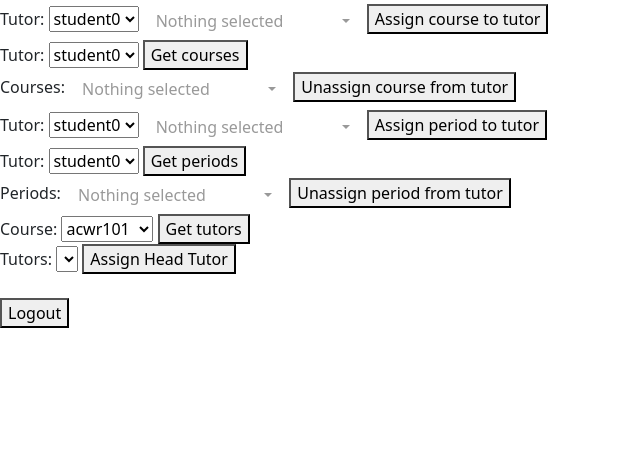
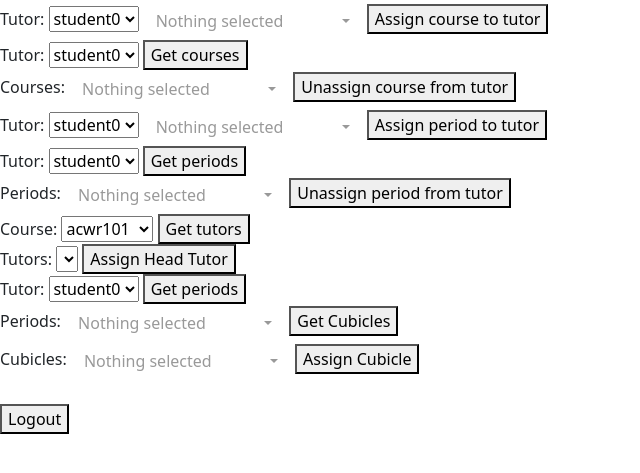
Before and after one commit to vakin18/Comp306_project, a Flask app: page /select-tutor in a window 1280 px wide. Shown: the part 282-755 px from the top of the page, without its empty margins (0-640 px from the left). Run offline with Flask 3, Linux system fonts and the light colour scheme; data comes from the database, SQL or seed files in the repository; both versions use the stored data as it was after the commit; lists and menus that the app fills with data are empty; parts of the project's set-up code (start-up, migrations or seed data) failed here and were passed over; some libraries are stand-ins or nearby versions.

Commit message:
started working on cubicle relations

```diff
--- a/app.py
+++ b/app.py
@@ -7,6 +7,7 @@ import service.PeriodService as PS
 import service.TutorService as TS
 import service.CourseService as CS
 import service.CourseTutorService as CTS
+import service.TutorPeriodCubicleService as TPCS
 from constants import ALL_DAYS, ALL_INTERVALS
 
 app = Flask(__name__)
@@ -168,6 +169,67 @@ def selectTutorForPeriod():
                            all_tutors=all_tutors)
 
 
+@app.route('/select-cubicle', methods=['POST'])
+def selectTutorPeriodCubicle():
+    selected_period = request.form.get('period_selection')
+
+
+    selected_tutor = request.form.get('all_tutors')
+
+    periods = PS.getAllPeriods()
+    period_strings = PS.periodToString(periods)
+    all_courses = CS.getAllCourses()
+    all_tutors = TS.getAllTutors()
+    assigned_periods = TPS.getPeriodsByTutor(selected_tutor)
+
+
+
+    selected_period_string = PS.stringToPeriod([selected_period])
+
+    print("selected_period: !!!!!!", selected_period)
+
+
+
+    free_cubicles = TPCS.getFreeCubicles(selected_period_string[0][0], selected_period_string[0][1])
+
+    print(free_cubicles)
+
+    return render_template('dashboard.html', username=session.get("username"), role='admin', periods=period_strings,
+                           courses=all_courses, selected_tutor=selected_tutor, assigned_periods=assigned_periods,
+                           all_tutors=all_tutors, selected_period=selected_period, free_cubicles=free_cubicles)
+
+@app.route('/assign-cubicle', methods=['POST'])
+def assignTutorPeriodCubicle():
+    selected_cubicle = request.form.get('cubicle-selection')
+    selected_period = request.form.get('period_selection')
+    selected_tutor = request.form.get('all_tutors')
+
+
+    print("tutor: " , selected_tutor)
+    print("cubicle: " , selected_cubicle)
+    print("selected_period: ", selected_period)
+
+    for k,v in request.form.items():
+        print(k, v)
+
+
+    selected_period_string = PS.stringToPeriod([selected_period])
+
+    print("period string 0: " , selected_period_string[0][0])
+    print("period string 1: " , selected_period_string[0][1])
+
+    TPS.createTutorPeriodCubicle(selected_tutor, selected_period_string[0][0], selected_period_string[0][1], selected_cubicle)
+
+    return redirect(url_for("dashboard"))
+
+
+
+
+
+
+
+
+
 @app.route('/unassign-period', methods=['POST'])
 def unassignPeriod():
     selected_tutor = request.form.get('all_tutors')
--- a/constants.py
+++ b/constants.py
@@ -7,6 +7,7 @@ class DB:
     periods = "periods_db"
     tutor_period = "tutor_period_db"
     course_tutor = "course_tutor_db"
+    tp_cubicle = "tp_cubicle_db"
 
 class UserModel:
     username = 0
@@ -77,4 +78,13 @@ for day in DAYS:
     for interval in INTERVALS:
         PERIOD_TUPLES.append((day, interval))
 
-CUBICLE_TUPLES = []
+CUBICLE_TUPLES = [('1', 'Kolt Office'),
+                  ('2', 'Kolt Office'),
+                  ('3', 'Kolt Office'),
+                  ('4', 'Kolt Office'),
+                  ('5', 'Kolt Office'),
+                  ('6', 'Kolt Office'),
+                  ('7', 'Kolt Office'),
+                  ('8', 'Kolt Office'),
+                  ('9', 'Kolt Office'),
+                  ('10', 'Kolt Office')]
--- a/setup.py
+++ b/setup.py
@@ -4,6 +4,7 @@ import repository.PeriodRepository as PR
 import repository.TutorPeriodRepository as TPR
 import repository.CourseTutorRepository as CTR
 import repository.CubicleRepository as CubR
+import repository.TutorPeriodCubicleRepository as TPCR
 
 UR.initializeUserTable()
 UR.initializeTutorTable()
@@ -12,3 +13,4 @@ PR.initializePeriodTable()
 TPR.initializeTutorPeriodTable()
 CTR.initializeCourseTutorTable()
 CubR.initializeCubicleTable()
+TPCR.initializeTutorPeriodCubicleTable()
--- a/templates/dashboard.html
+++ b/templates/dashboard.html
@@ -256,6 +256,51 @@
         </form>
 
     </div>
+
+    <div class="buttons">
+        <form action="/select-tutor-for-period" method="GET">
+            <label for="tutor">Tutor:</label>
+            <select id="all_tutors" name="all_tutors">
+                {% if all_tutors %}
+                {% for tutor in all_tutors %}
+                <option value="{{tutor}}" {% if selected_tutor and tutor==selected_tutor %} selected {% endif %}> {{tutor}} </option>
+                {% endfor %}
+                {% endif %}
+            </select>
+            <button>Get periods</button>
+        </form>
+
+        <form action="/select-cubicle" method="POST">
+            <label for="period_selection">Periods:</label>
+            <select id="period_selection" name="period_selection" class="selectpicker"
+                aria-label="size 3 select example">
+                {% for assigned_period in assigned_periods %}
+                <option value="{{assigned_period}}">{{assigned_period}}</option>
+                {% endfor %}
+            </select>
+
+            <input type="hidden" id="all_tutors" name="all_tutors" value={{selected_tutor}}>
+            <button>Get Cubicles</button>
+        </form>
+
+        <form action="/assign-cubicle" method="POST">
+            <label for="cubicle-selection">Cubicles:</label>
+            <select id="cubicle-selection" name="cubicle-selection" class="selectpicker"
+                aria-label="size 3 select example">
+                {% for free_cubicle in free_cubicles %}
+                <option value="{{free_cubicle}}">{{free_cubicle}}</option>
+                {% endfor %}
+            </select>
+
+            <input type="hidden" id="period_selection" name="period_selection" value={{selected_period}}>
+            <input type="hidden" id="all_tutors" name="all_tutors" value={{selected_tutor}}>
+            <button>Assign Cubicle</button>
+        </form>
+
+
+
+    </div>
+
     {% endif %}
 
 
```
Also changed, not shown: repository/TutorPeriodCubicleRepository.py (added, +98 -0 lines), service/TutorPeriodCubicleService.py (added, +52 -0 lines), project_db.db.
